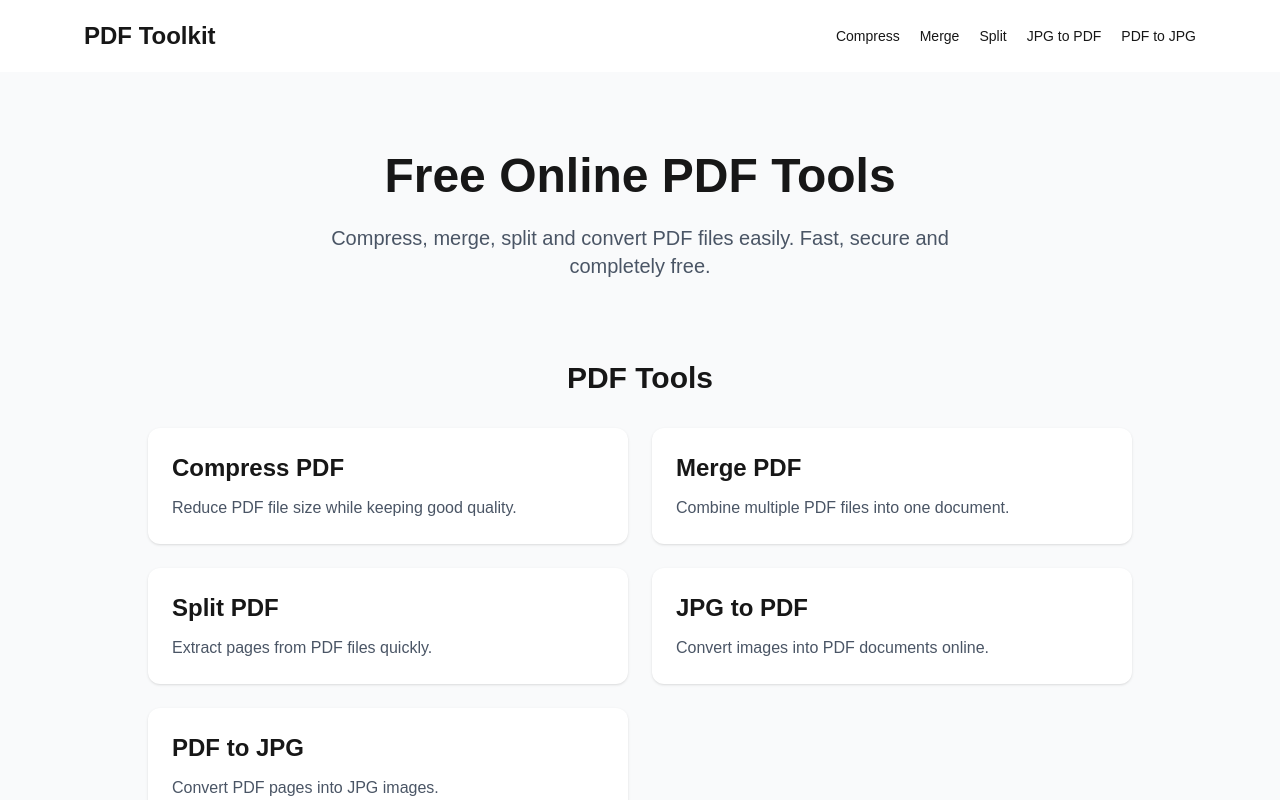
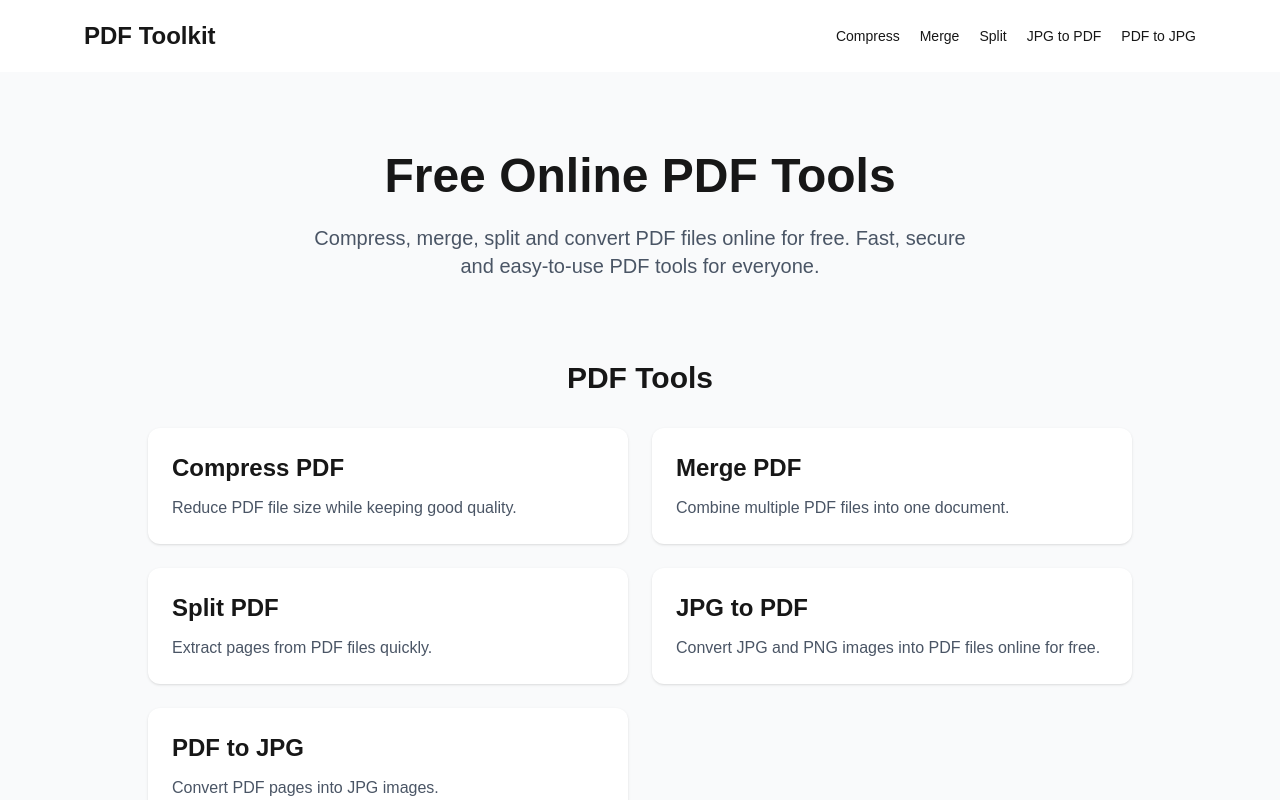
Before and after one commit to huluwa520/pdf-toolkit, a Next.js app: page / in a window 1280 px wide. Shown: the top 800 px of the page. Built offline with nearby package versions, Linux system fonts and the light colour scheme.

Commit message:
Improve homepage SEO content

```diff
--- a/app/page.tsx
+++ b/app/page.tsx
@@ -33,7 +33,7 @@ export default function Home() {
     {
       title: "JPG to PDF",
       description:
-        "Convert images into PDF documents online.",
+        "Convert JPG and PNG images into PDF files online for free.",
       link: "/jpg-to-pdf"
     },
 
@@ -68,8 +68,8 @@ export default function Home() {
 
         <p className="text-xl text-gray-600 max-w-2xl mx-auto">
 
-          Compress, merge, split and convert PDF files easily.
-          Fast, secure and completely free.
+        Compress, merge, split and convert PDF files online for free.
+        Fast, secure and easy-to-use PDF tools for everyone.
 
         </p>
 
```
